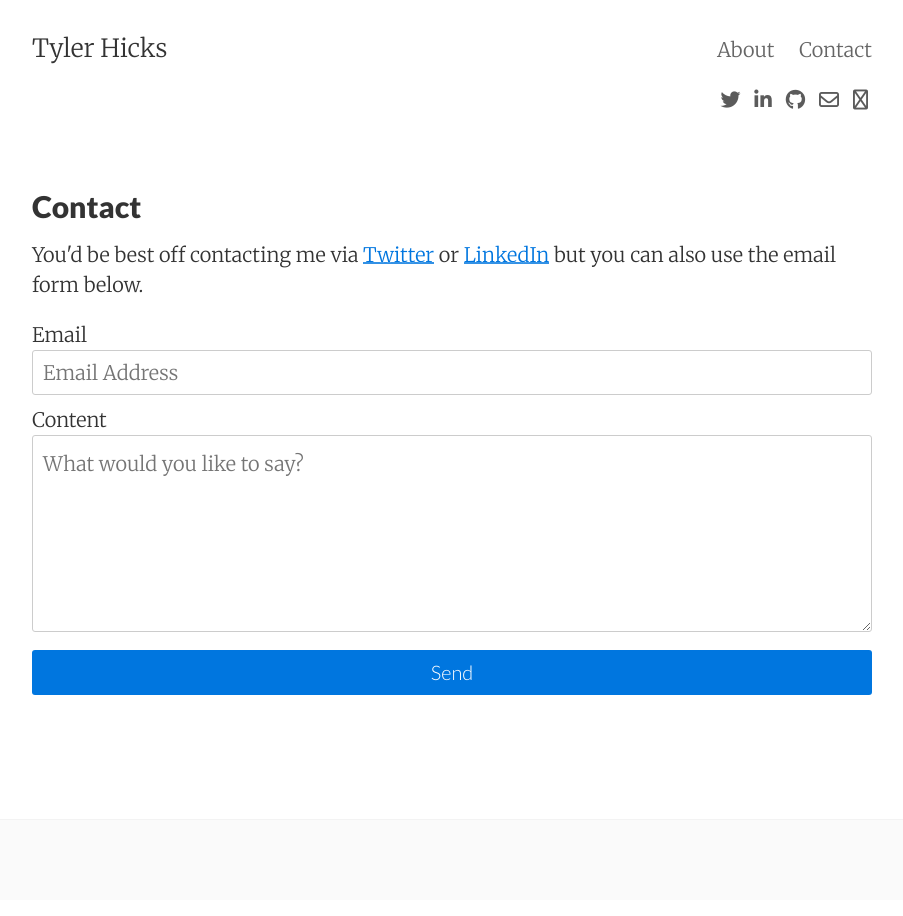
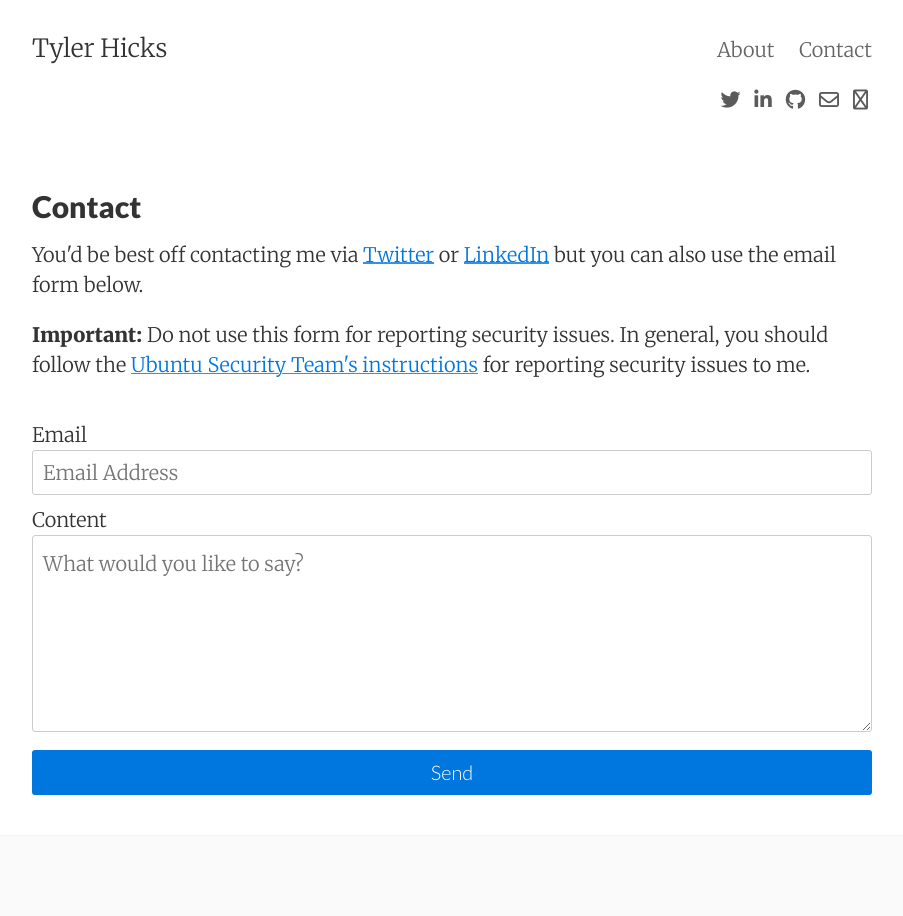
Before and after one commit to tyhicks/tyhicks.github.io, a Jekyll site: the page built from contact.html, in a window 1280 px wide. Shown: the whole page, without its empty margins (188-1091 px from the left). Built offline with Jekyll 4.4.1, drawn with Linux system fonts in a browser that asks for light colours; nearby versions of some CDN libraries.

Commit message:
The email form is not appropriate for reporting security issues
Signed-off-by: Tyler Hicks <tyhicks@tyhicks.net>

```diff
--- a/contact.html
+++ b/contact.html
@@ -5,7 +5,15 @@ permalink: /contact/
 tags: contact
 ---
 
+<p>
 You'd be best off contacting me via <a href="https://twitter.com/tyhicks">Twitter</a> or <a href="https://linkedin.com/in/tyhicks">LinkedIn</a> but you can also use the email form below.
+</p>
+<p>
+<b>Important:</b> Do not use this form for reporting security issues. In
+general, you should follow the <a
+href="https://wiki.ubuntu.com/SecurityTeam/FAQ#Contact">Ubuntu Security Team's
+instructions</a> for reporting security issues to me.
+<p>
 
 <div class="py2">
   {% if site.ajaxify_contact_form %}
```
